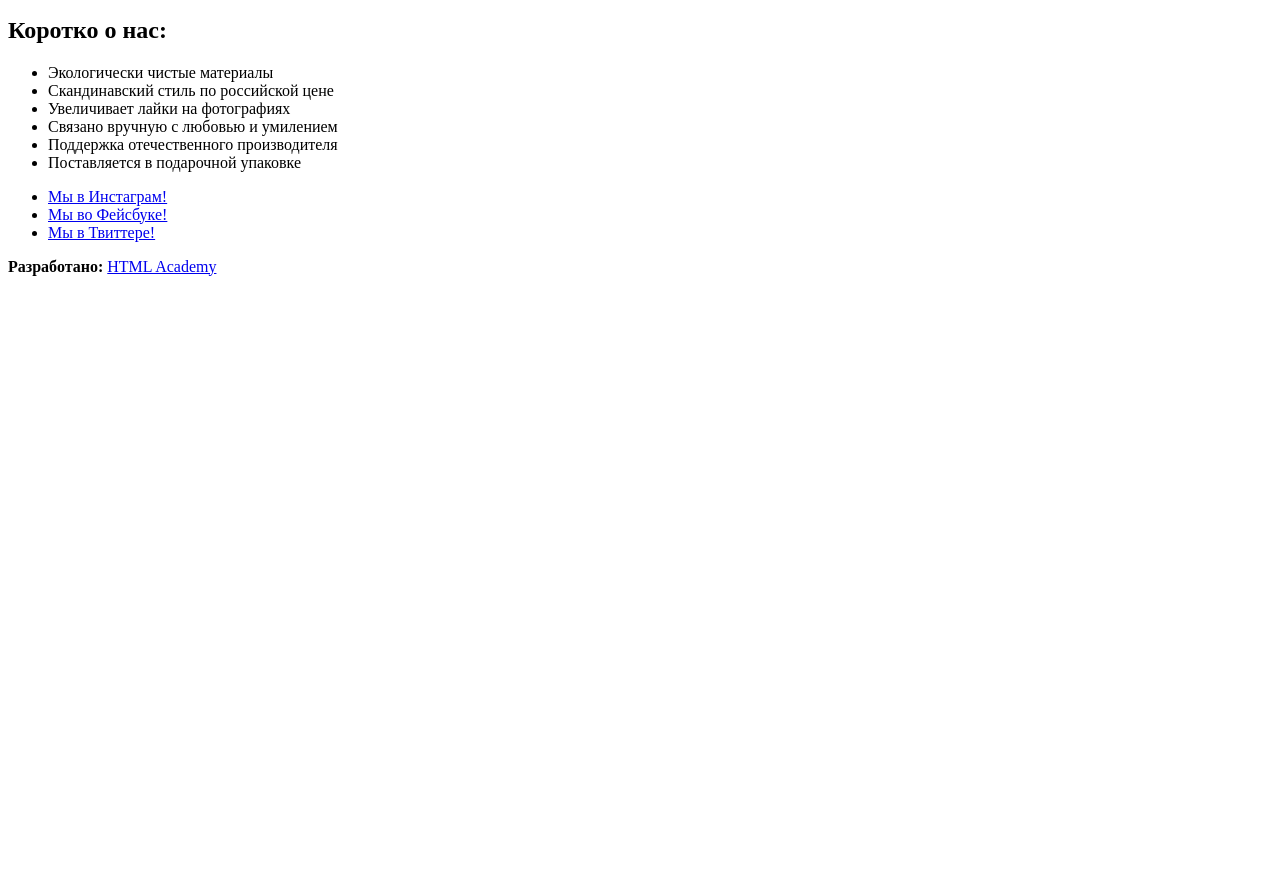
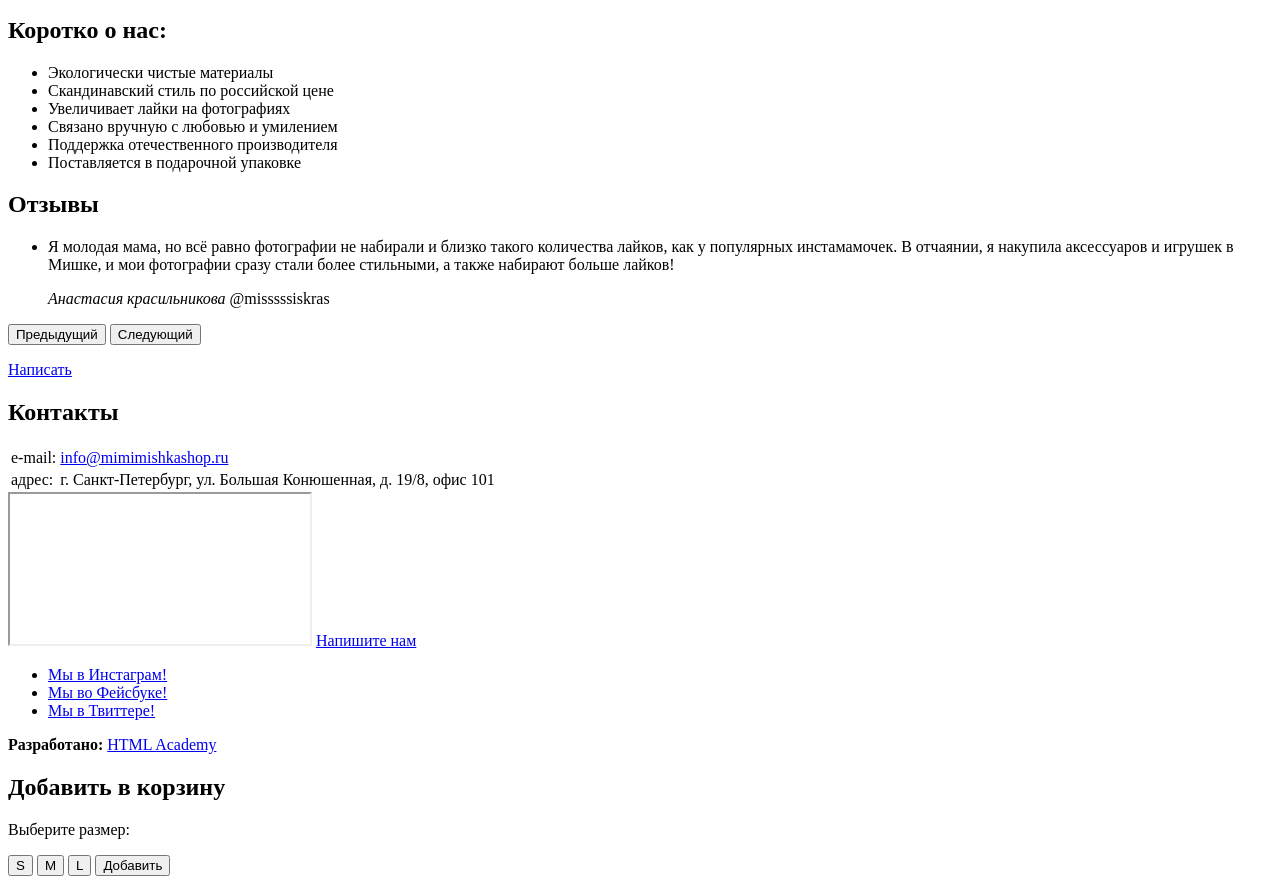
Before and after one commit to olyamosunova/mishka-htmlacademy, a website: page source/index.html in a window 1280 px wide. Shown: the part 815-1699 px from the top of the page. Before the commit the page ends 1099 px from the top, so only its background shows below. Drawn offline with Linux system fonts and the light colour scheme.

Commit message:
размечен блок отзывов, блок контактов

```diff
--- a/source/index.html
+++ b/source/index.html
@@ -96,6 +96,48 @@
           </li>
         </ul>
       </section>
+      <section class="reviews">
+        <div class="reviews__wrapper slider">
+          <h2 class="reviews__title title">Отзывы</h2>
+          <ul class="reviews__list slider__list">
+            <li class="reviews__item slider__item">
+              <p class="reviews__text">
+                Я молодая мама, но всё равно фотографии не набирали и близко такого количества лайков,
+                как у популярных инстамамочек. В отчаянии, я накупила аксессуаров и игрушек в Мишке,
+                и мои фотографии сразу стали более стильными, а также набирают больше лайков!
+              </p>
+              <cite class="reviews__author-name">Анастасия красильникова</cite>
+              <span class="reviews__author-id">@misssssiskras</span>
+            </li>
+          </ul>
+          <p class="reviews__toggles slider__toggles">
+            <button class="slider__toggle" type="button">Предыдущий</button>
+            <button class="slider__toggle slider__toggle--next" type="button">Следующий</button>
+          </p>
+        </div>
+        <a class="reviews__write button" href="#">Написать</a>
+      </section>
+      <section class="contacts">
+        <h2 class="contacts__title">Контакты</h2>
+        <table class="contacts__list">
+          <tr>
+            <td class="contacts__field">e-mail:</td>
+            <td class="contacts__value">
+              <a class="contacts__email" href="mailto:info@mimimishkashop.ru">info@mimimishkashop.ru</a>
+            </td>
+          </tr>
+          <tr>
+            <td class="contacts__field">адрес:</td>
+            <td class="contacts__value">
+              г. Санкт-Петербург,
+              ул. Большая Конюшенная,
+              д. 19/8, офис 101
+            </td>
+          </tr>
+        </table>
+        <iframe class="contacts__map" src="https://yandex.ru/map-widget/v1/-/CBF9nKAJWA"></iframe>
+        <a class="contacts__write button" href="#">Напишите нам</a>
+      </section>
     </main>
     <footer class="page-footer">
       <div class="page-footer__social social">
@@ -122,5 +164,13 @@
         <a class="copyright__link" href="https://htmlacademy.ru/intensive/adaptive">HTML Academy</a>
       </div>
     </footer>
+    <div class="add-basket modal">
+      <h2 class="modal__title title">Добавить в корзину</h2>
+      <p class="modal__text">Выберите размер:</p>
+      <button class="modal__button-size" type="button">S</button>
+      <button class="modal__button-size" type="button">M</button>
+      <button class="modal__button-size" type="button">L</button>
+      <button class="modal__button" type="button">Добавить</button>
+    </div>
   </body>
 </html>
```
